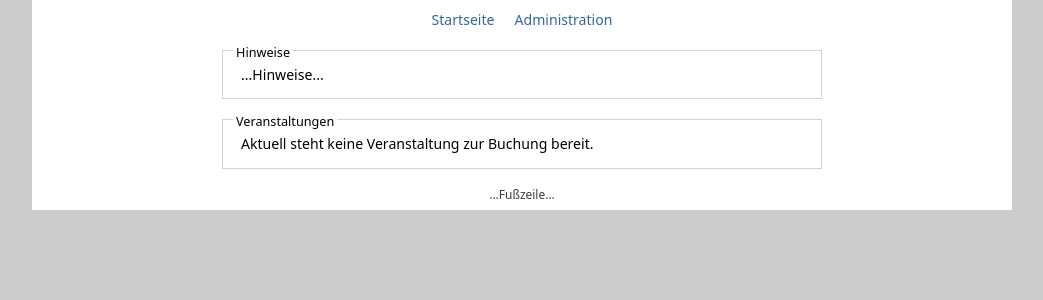
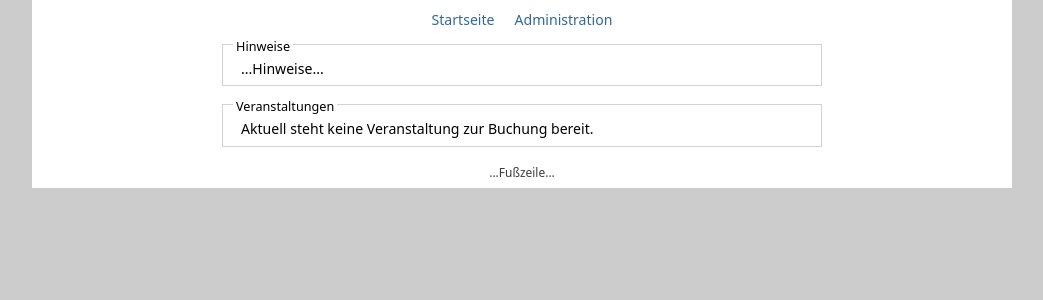
Before and after one commit to oe73773/Sitzplatzbuchung, a PHP site: page / in a window 1280 px wide. Shown: the part 111-411 px from the top of the page, without its empty margins (118-1161 px from the left). Run offline with PHP 8.4, Linux system fonts and the light colour scheme; data that the repository does not hold is empty.

Commit message:
Design der Startseite überarbeitet

```diff
--- a/public/stylesheet.css
+++ b/public/stylesheet.css
@@ -333,21 +333,28 @@ table.border td.null {
 
 
 .framedBox {
+  padding-top: 10px;
+  background: white;
+}
+.framedBox, .event {
   border: 1px solid lightgrey;
-  padding-left: 12px;
-  padding-right: 12px;
-  padding-top: 8px;
-  padding-bottom: 8px;
   position: relative;
-  background: white;
-  margin-top: 6px;
+  padding-bottom: 3px;
+}
+.framedBox, .event > div {
+  padding-left: 10px;
+  padding-right: 10px;
 }
 @media (min-width: 1000px) {
   .framedBox {
+    padding-top: 13px;
+  }
+  .framedBox, .event {
+    padding-bottom: 6px;
+  }
+  .framedBox, .event > div {
     padding-left: 18px;
     padding-right: 18px;
-    padding-top: 13px;
-    padding-bottom: 13px;
   }
 }
 
@@ -386,8 +393,14 @@ table.border td.null {
 }
 
 .content.mainPage > div {
-  padding-top: 7px;
-  padding-bottom: 7px;
+  padding-top: 6px;
+  padding-bottom: 6px;
+}
+@media (min-width: 1000px) {
+  .content.mainPage > div {
+    padding-top: 9px;
+    padding-bottom: 9px;
+  }
 }
 .content.mainPage > div:first-child {
   padding-top: 2px;
@@ -403,6 +416,10 @@ table.border td.null {
 
 .content.mainPage > div > div {
   width: 100%;
+}
+
+.content.mainPage .event {
+  background: #F2F8FF;
 }
 
 .content.mainPage .event > div {
@@ -422,12 +439,18 @@ table.border td.null {
 }
 
 .content.mainPage .event .titleAndDate {
-  font-size: 135%;
+  font-size: 130%;
+  border-bottom: 1px solid lightgrey;
+  padding-top: 3px;
+  padding-bottom: 3px;
+  margin-bottom: 3px;
 }
 @media (min-width: 1000px) {
   .content.mainPage .event .titleAndDate {
-    font-size: 150%;
-    padding-bottom: 3px;
+    font-size: 145%;
+    padding-top: 5px;
+    padding-bottom: 5px;
+    margin-bottom: 6px;
   }
 }
 
--- a/ui.php
+++ b/ui.php
@@ -180,29 +180,16 @@ function renderMainPageEvent($event, $booking)
   $boxTitle = '';
   $divClass = '';
   if ($event['canceled'] == 1)
-  {
-    $boxTitle = 'Abgesagte Veranstaltung';
     $divClass = 'canceled';
-  }
   else if (time() < $event['bookingOpeningTimestamp'])
-  {
-    $boxTitle = 'Vorschau';
     $divClass = 'preview';
-  }
   else if (time() < $event['bookingClosingTimestamp'])
-  {
-    $boxTitle = 'Demnächst stattfindend';
     $divClass = 'bookingOpen';
-  }
   else
-  {
-    $boxTitle = 'Buchung beendet';
     $divClass = 'bookingClosed';
-  }
 
   echo html_open('div');
-  echo html_open('div', ['class' => 'framedBox event ' . $divClass]);
-  echo html_node('span', html_node('span', $boxTitle), ['class' => 'framedBoxTitle']);
+  echo html_open('div', ['class' => 'event ' . $divClass]);
 
   $persons = null;
   $bookingCanceled = false;
@@ -239,14 +226,17 @@ function renderMainPageEvent($event, $booking)
 
 function renderMainPageEventBasicInfo($event, $hasActiveBooking)
 {
-  echo html_open('div', ['class' => 'textBlock']);
-
   # title and date
-  echo html_open('div', ['class' => 'titleAndDate']);
+  echo html_open('div', ['class' => 'textBlock titleAndDate']);
   echo $event['title'];
   echo ' am ';
   echo formatTimestampLocalLong($event['startTimestamp'], 'minute', false);
   echo html_close('div');
+
+  echo html_open('div', ['class' => 'textBlock']);
+
+  if ($event['canceled'] == 1)
+    echo html_node('div', 'Veranstaltung ist abgesagt');
 
   # notice
   if ($event['notice'] != null)
```
